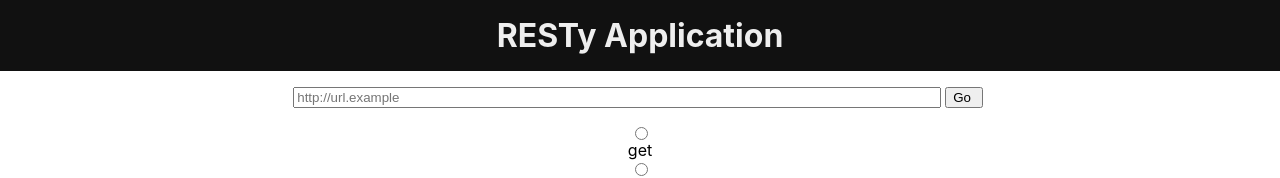
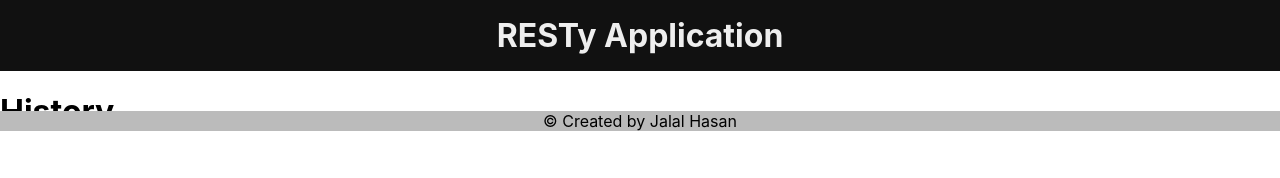
Before and after one commit to JalalHasan-22/RESTy, a React (Create React App) app: page /history in a window 1280 px wide. Shown: the top 178 px of the page. Built offline with nearby package versions, Linux system fonts and the light colour scheme.

Commit message:
Added the React Router

```diff
--- a/package.json
+++ b/package.json
@@ -10,6 +10,7 @@
     "react": "^18.1.0",
     "react-dom": "^18.1.0",
     "react-json-pretty": "^2.2.0",
+    "react-router-dom": "^6.3.0",
     "react-scripts": "5.0.1",
     "scss": "^0.2.4",
     "web-vitals": "^2.1.4"
--- a/src/App.js
+++ b/src/App.js
@@ -4,6 +4,8 @@ import Header from './components/header/header.js';
 import Results from './components/results/results.js';
 import Form from './components/form/form.js';
 import { useState } from 'react';
+import History from './components/history/History';
+import { BrowserRouter as Router, Routes, Route } from 'react-router-dom';
 
 function App() {
   const [result, setResult] = useState();
@@ -75,7 +77,14 @@ function App() {
 
   return (
     <>
+      <Router>
         <Header />
+        <Routes>
+          <Route
+            exact
+            path='/'
+            element={
+              <>
                 <Form
                   onSubmit={onSubmit}
                   updateMethod={updateMethod}
@@ -87,7 +96,13 @@ function App() {
                   headers={headers || ''}
                   loading={loading}
                 />
+              </>
+            }
+          ></Route>
+          <Route path='/history' element={<History />}></Route>
+        </Routes>
         <Footer />
+      </Router>
     </>
   );
 }
--- /dev/null
+++ b/src/components/history/History.jsx
@@ -0,0 +1,8 @@
+import React from 'react';
+import './History.scss';
+
+function History() {
+  return <h1>History</h1>;
+}
+
+export default History;
```
Also changed, not shown: src/components/history/History.scss (added), 1 other file (tests, documents, lock files or other folders). Lines whose indentation alone changed are shown as unchanged.
